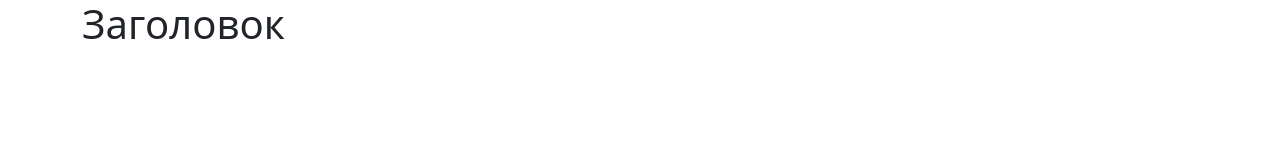
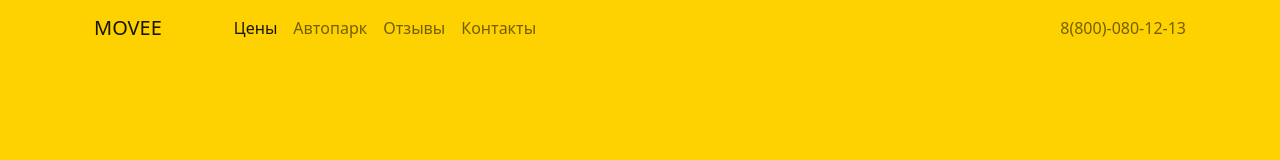
Before and after one commit to Adcku/home-pereezd, a plain HTML site: page index.html in a window 1280 px wide. Drawn offline with Linux system fonts and the light colour scheme.

Commit message:
Начало 1 блок

```diff
--- a/index.html
+++ b/index.html
@@ -9,8 +9,45 @@
     <link rel="stylesheet" href="static/CSS/style.css" />
   </head>
   <body>
-    <div class="container-sm"><h1>Заголовок</h1></div>
-
+    <header class="bg-primary vw-100 vh-100">
+      <div class="container-sm">
+        <nav class="navbar navbar-expand-lg navbar-light">
+          <div class="container-fluid">
+            <a class="navbar-brand" href="#">MOVEE</a>
+            <button
+              class="navbar-toggler"
+              type="button"
+              data-bs-toggle="collapse"
+              data-bs-target="#navbarNav"
+              aria-controls="navbarNav"
+              aria-expanded="false"
+              aria-label="Toggle navigation"
+            >
+              <span class="navbar-toggler-icon"></span>
+            </button>
+            <div class="collapse navbar-collapse ms-5" id="navbarNav">
+              <ul class="navbar-nav">
+                <li class="nav-item">
+                  <a class="nav-link active" href="#">Цены</a>
+                </li>
+                <li class="nav-item">
+                  <a class="nav-link" href="#">Автопарк</a>
+                </li>
+                <li class="nav-item">
+                  <a class="nav-link" href="#">Отзывы</a>
+                </li>
+                <li class="nav-item">
+                  <a class="nav-link" href="#">Контакты</a>
+                </li>
+              </ul>
+            </div>
+            <span class="navbar-text d-none d-lg-block">
+              8(800)-080-12-13
+            </span>
+          </div>
+        </nav>
+      </div>
+    </header>
     <script src="static/js/bootstrap.min.js"></script>
   </body>
 </html>
--- a/static/CSS/style.css
+++ b/static/CSS/style.css
@@ -0,0 +1,2 @@
+.bg-primary {
+    background-color: #FED100!important;
```
